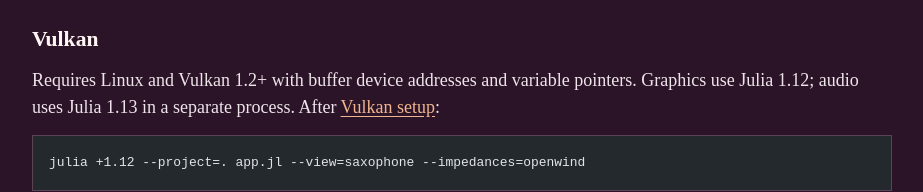
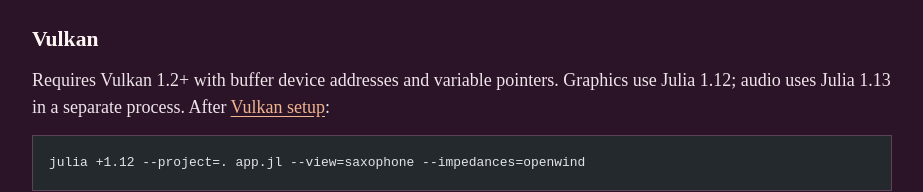
Before and after one commit to meguia/DynSysWebsite, an Astro site: page /DynSysWebsite/start in a window 1280 px wide. Shown: the part 851-1043 px from the top of the page, without its empty margins (178-1101 px from the left). Built offline with nearby package versions, Linux system fonts and the light colour scheme; Astro itself is replaced by a stand-in of ours; some packages are replaced by stand-ins of ours; code samples lack their colours.

Commit message:
Add measured bichords recording and correct Vulkan requirements

````diff
--- a/src/pages/recordings/saxophone.astro
+++ b/src/pages/recordings/saxophone.astro
@@ -5,6 +5,7 @@ const media = `${import.meta.env.BASE_URL}media/`;
 const recordings = [
   { slug: 'openwind-saxophone-scale', title: 'OpenWind scale', duration: '53.38' },
   { slug: 'measured-fingering-tremolos', title: 'Measured fingering tremolos', duration: '81.88' },
+  { slug: 'measured-impedances-bichords', title: 'Measured impedances bichords', duration: '55.43' },
 ];
 ---
 <Site title="Saxophone" description="Saxophone recordings.">
--- a/src/pages/start.md
+++ b/src/pages/start.md
@@ -34,7 +34,7 @@ Open the printed URL, including its `#` token. Select the audio output, wait for
 
 ## Vulkan
 
-Requires Linux and Vulkan 1.2+ with buffer device addresses and variable pointers. Graphics use Julia 1.12; audio uses Julia 1.13 in a separate process. After [Vulkan setup](https://github.com/meguia/RealTimeAudioVisualDynamicsVulkan.jl#installation):
+Requires Vulkan 1.2+ with buffer device addresses and variable pointers. Graphics use Julia 1.12; audio uses Julia 1.13 in a separate process. After [Vulkan setup](https://github.com/meguia/RealTimeAudioVisualDynamicsVulkan.jl#installation):
 
 ```sh
 julia +1.12 --project=. app.jl --view=saxophone --impedances=openwind
````
Also changed, not shown: README.md, public/media/measured-impedances-bichords.jpg (added), 1 other file.
